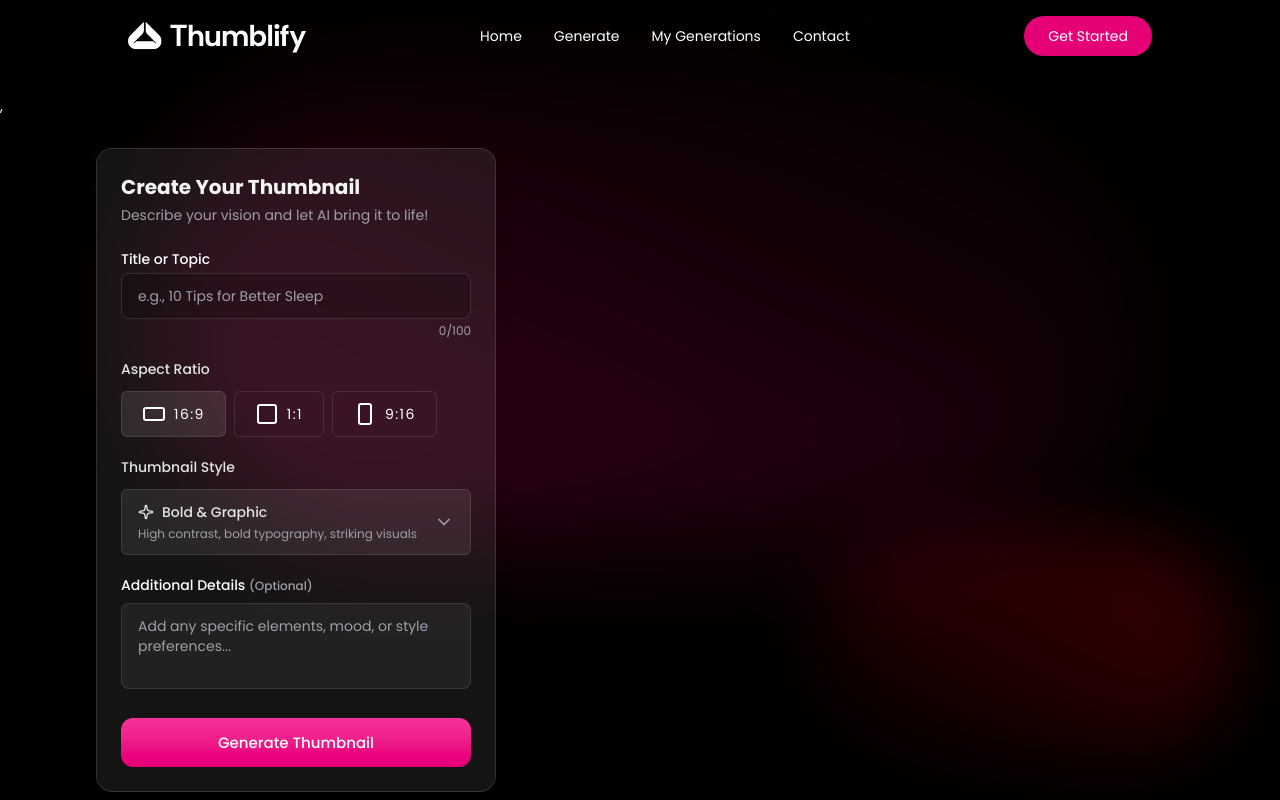
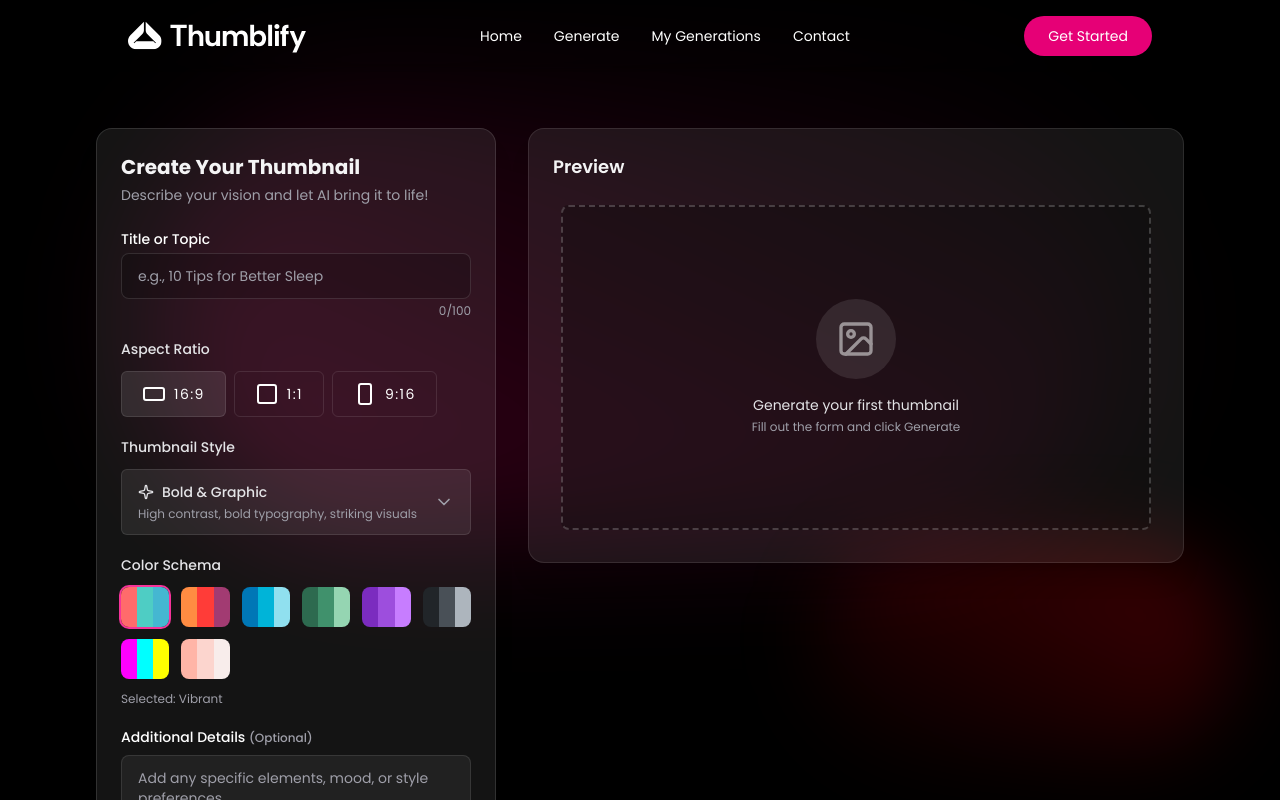
Before and after one commit to Mathiyarasan2102/AI-Thumbnail-Generator, a React (Vite) app in the folder client/: page /generate/id in a window 1280 px wide. Shown: the top 800 px of the page. Built offline with nearby package versions, Linux system fonts and the light colour scheme.

Commit message:
Enhance Generate page with ColorSchemeSelector and PreviewPanel components; update routing and StyleSelector functionality

```diff
--- a/client/src/App.jsx
+++ b/client/src/App.jsx
@@ -16,7 +16,7 @@
                 <Route path="/" element={<HomePage />} />
                 <Route path="/login" element={<Login />} />
                 <Route path="/generate" element={<Generate />} />
-                <Route path="/generate/id" element={<Generate />} />
+                <Route path="/generate/:id" element={<Generate />} />
                 <Route path="/my-generation" element={<MyGeneration />} />
                 <Route path="/preview" element={<YtPreview />} />
             </Routes>
--- /dev/null
+++ b/client/src/components/ColorSchemeSelector.jsx
@@ -0,0 +1,27 @@
+import React from 'react'
+import { colorSchemes } from "../assets/assets";
+
+
+const ColorSchemeSelector = ({ value, onChange }) => {
+    return (
+        <div className='space-y-3'>
+            <label className='block text-sm font-medium text-zinc-200'>Color Schema</label>
+
+            <div className='grid grid-cols-6 gap-3'>
+                {colorSchemes.map((scheme) => (
+                    <button key={scheme.id} onClick={() => onChange(scheme.id)} className={`relative rounded-lg transition-all ${value === scheme.id && 'ring-2 ring-pink-500'}`} title={scheme.name}>
+                        <div className='flex h-10 rounded-lg overflow-hidden'>
+                            {scheme.colors.map((color, index) => (
+                                <div key={index} className='flex-1' style={{ backgroundColor: color }} />
+                            ))}
+                        </div>
+
+                    </button>
+                ))}
+            </div>
+            <p className='text-xs text-zinc-400'>Selected: {colorSchemes.find((s) => s.id === value)?.name}</p>
+        </div>
+    )
+}
+
+export default ColorSchemeSelector
--- /dev/null
+++ b/client/src/components/PreviewPanel.jsx
@@ -0,0 +1,66 @@
+import { DownloadIcon, ImageIcon, Loader2Icon } from "lucide-react";
+
+
+const PreviewPanel = ({ thumbnail, isLoading, aspectRatio }) => {
+    const aspectClasses = {
+        '16:9': 'aspect-video',
+        '1:1': 'aspect-square',
+        '9:16': 'aspect-[9/16]',
+
+    };
+
+    const onDownload = ()=>{
+        if(!thumbnail.image_url) return;
+        window.open(thumbnail.image_url, '_blank')
+    }
+    return (
+        <div className="relative mx-auto w-full max-w-2xl">
+            <div className={`relative overflow-hidden ${aspectClasses[aspectRatio]}`}>
+                {/*Loading state*/}
+                {isLoading && (
+                    <div className="absolute inset-0 flex flex-col items-center justify-center gap-4 bg-black/25">
+                        <Loader2Icon className="size-8 animate-spin text-zinc-400" />
+                        <div className="text-center">
+                            <p className="text-sm font-medium text-zinc-200">
+                                AI is creating your thumbnail...
+                            </p>
+                            <p className="mt-1 text-xs text-zinc-400">
+                                This may take 10-20 seconds
+                            </p>
+                        </div>
+                    </div>
+                )}
+
+                {/*Image preview*/}
+                {!isLoading && thumbnail?.image_url && (
+                    <div className="group relative h-full w-full">
+                        <img src={thumbnail?.image_url} alt={thumbnail.title} className="h-full w-full object-cover" />
+
+                        <div className="absolute inset-0 flex items-end justify-center bg-black/10 opacity-0 transition-opacity group-hover:opacity-100">
+                            <button onClick={onDownload} type="button" className="mb-6 flex items-center gap-2 rounded-md px-5 py-2.5 text-xs font-medium transition bg-white/30 ring-2 ring-white/40 backdrop-blur hover:scale-105 active:scale-95">
+                                <DownloadIcon className="size-4" />
+                                Download Thumbnail
+                            </button>
+                        </div>
+                    </div>
+                )}
+
+                {/* Empty state*/}
+                {!isLoading && !thumbnail?.image_url && (
+                    <div className="absolute inset-0 m-2 flex flex-col items-center justify-center gap-4 rounded-lg border-2 border-dashed border-white/20 bg-black/25">
+                        <div className="max-sm:hidden flex size-20 items-center justify-center rounded-full bg-white/10">
+                            <ImageIcon className="size-10 text-white opacity-50"/>
+                        </div>
+
+                        <div className="px-4 text-center">
+                            <p className="font text-zinc-200">Generate your first thumbnail</p>
+                            <p className="mt-1 text-xs text-zinc-400">Fill out the form and click Generate</p>
+                        </div>
+                    </div>
+                )}
+            </div>
+        </div>
+    )
+}
+
+export default PreviewPanel
--- a/client/src/components/StyleSelector.jsx
+++ b/client/src/components/StyleSelector.jsx
@@ -1,7 +1,21 @@
-import { ChevronDownIcon, CpuIcon, ImageIcon, PenToolIcon, SparkleIcon, SquareIcon } from "lucide-react"
+import { useEffect, useRef } from "react";
+import { ChevronDownIcon, CpuIcon, ImageIcon, PenToolIcon, SparkleIcon, SquareIcon } from "lucide-react";
 import { thumbnailStyles } from "../assets/assets"
 
 const StyleSelector = ({ value, onChange, isOpen, setIsOpen }) => {
+    const dropdownRef = useRef(null);
+
+    useEffect(() => {
+        const handleClickOutside = (event) => {
+            if (dropdownRef.current && !dropdownRef.current.contains(event.target)) {
+                setIsOpen(false);
+            }
+        };
+        if (isOpen) {
+            document.addEventListener('mousedown', handleClickOutside);
+        }
+        return () => document.removeEventListener('mousedown', handleClickOutside);
+    }, [isOpen, setIsOpen]);
     const styleDescriptions = {
         "Bold & Graphic": "High contrast, bold typography, striking visuals",
         "Minimalist": "Clean, simple, lots of white space",
@@ -19,7 +33,7 @@
     }
 
     return (
-        <div className="relative space-y-3 dark">
+        <div ref={dropdownRef} className="relative space-y-3 dark">
             <label className="block text-sm font-medium text-zinc-200">Thumbnail Style</label>
             <button type="button" onClick={() => setIsOpen(!isOpen)} className=" flex w-full items-center justify-between rounded-md border px-4 py-3 text-left transition bg-white/8 border-white/10 text-zinc-200 hover:bg-white/12">
                 <div className="space-y-1">
@@ -32,16 +46,16 @@
                 <ChevronDownIcon className={['h-5 w-5 text-zinc-400 transition-transform', isOpen && 'rotate-180'].join(' ')} />
             </button>
             {isOpen && (
-                <div className="absolute bottom-0 z-50 mt-1 w-full rounded-md border borde-white/12 bg-black/20 backdrop-blur-3xl shadow-lg">
+                <div className="absolute top-0 z-50 mt-26 w-full rounded-md border border-white/12 bg-black/20 backdrop-blur-3xl shadow-lg">
                     {thumbnailStyles.map((style) => (
-                        <button key={style} onClick={() => { onchange(style); setIsOpen(false); }} className="flex w-full items-start gap-3 px-4 py-3 text-left transition hover:bg-black/30">
+                        <button type='button' key={style} onClick={() => { onChange(style); setIsOpen(false); }} className="flex w-full items-start gap-3 px-4 py-3 text-left transition hover:bg-black/30">
                             <div className="mt-0.5">
                                 {styleIcons[style]}
                             </div>
                             <div>
-                                <p>{style}</p>
-                                <p>{styleDescriptions}</p>
-                                </div>
+                                <p className="font-medium ">{style}</p>
+                                <p className="text-xs text-zinc-400">{styleDescriptions[style]}</p>
+                            </div>
                         </button>
                     ))}
 
--- a/client/src/pages/Generate.jsx
+++ b/client/src/pages/Generate.jsx
@@ -1,9 +1,11 @@
-import { useState } from "react";
+import { useEffect, useState } from "react";
 import { useParams } from "react-router-dom";
 import SoftBackdrop from "../components/SoftBackdrop";
 import AspectRatioSelector from "../components/AspectRatioSelector";
-import { colorSchemes } from "../assets/assets";
+import { colorSchemes, dummyThumbnails } from "../assets/assets";
 import StyleSelector from '../components/StyleSelector'
+import ColorSchemeSelector from '../components/ColorSchemeSelector'
+import PreviewPanel from "../components/PreviewPanel";
 
 const Generate = () => {
   const { id } = useParams();
@@ -16,12 +18,35 @@
   const [style, setStyle] = useState('Bold & Graphic');
   const [styleDropdownOpen, setStyleDropdownOpen] = useState(false);
 
+  const handleGenerate = async () => {
+
+  }
+
+  const fetchThumbnail = async () => {
+    if(id){
+      const thumbnail = dummyThumbnails.find((thumbnail)=>thumbnail._id === id);
+      setThumbnail(thumbnail)
+      setAdditionalDetails(thumbnail.user_prompt)
+      setTitle(thumbnail.title)
+      setColorSchemeId(thumbnail.color_scheme)
+      setAspectRatio(thumbnail.aspect_ratio)
+      setStyle(thumbnail.style)
+      setLoading(false)
+    }
+  }
+
+  useEffect(()=>{
+    if(id){
+      fetchThumbnail()
+    }
+  },[id])
+
 
   return (
     <>
       <SoftBackdrop />
       <div className="pt-24 min-h-screen">
-        ,<main className="max-w-6xl mx-auto px-4 sm:px-6 lg:px-8 py-8 pb-28 lg:pb-8">
+        <main className="max-w-6xl mx-auto px-4 sm:px-6 lg:px-8 py-8 pb-28 lg:pb-8">
           <div className="grid lg:grid-cols-[400px_1fr] gap-8">
             {/* Left Column */}
             <div className={`space-y-6 ${id && 'pointer-events-none'}`}>
@@ -44,8 +69,9 @@
                   {/* AspectRatioSelector */}
                   <AspectRatioSelector value={aspectRatio} onChange={setAspectRatio} />
                   {/* StyleSelector */}
-                  <StyleSelector value={style} onChange = {setStyle} isOpen={styleDropdownOpen} setIsOpen={setStyleDropdownOpen}/>
+                  <StyleSelector value={style} onChange={setStyle} isOpen={styleDropdownOpen} setIsOpen={setStyleDropdownOpen} />
                   {/* ColorSchemeSelector */}
+                  <ColorSchemeSelector value={colorSchemeId} onChange={setColorSchemeId} />
 
                   {/* Details */}
                   <div className="space-y-2">
@@ -56,9 +82,10 @@
                   </div>
 
                 </div>
+
                 {/*Button */}
                 {!id && (
-                  <button className="text-[15px] w-full py-3.5 rounded-xl font-medium bg-linear-to-b from-pink-500 to-pink-600 hover:from-pink-700 disabled:cursor-not-allowed transition-colors">
+                  <button onClick={handleGenerate} className="text-[15px] w-full py-3.5 rounded-xl font-medium bg-linear-to-b from-pink-500 to-pink-600 hover:from-pink-700 disabled:cursor-not-allowed transition-colors">
                     {loading ? 'Generating...' : 'Generate Thumbnail'}
                   </button>
                 )
@@ -68,7 +95,10 @@
             </div>
             {/* Right Column */}
             <div>
-
+              <div className="p-6 rounded-2xl bg-white/8 border border-white/10 shadow-xl">
+                <h2 className="text-lg font-semibold text-zinc-100 mb-4">Preview</h2>
+                <PreviewPanel  thumbnail={thumbnail} isLoading={loading} aspectRatio={aspectRatio}/>
+              </div>
             </div>
           </div>
         </main>
```
